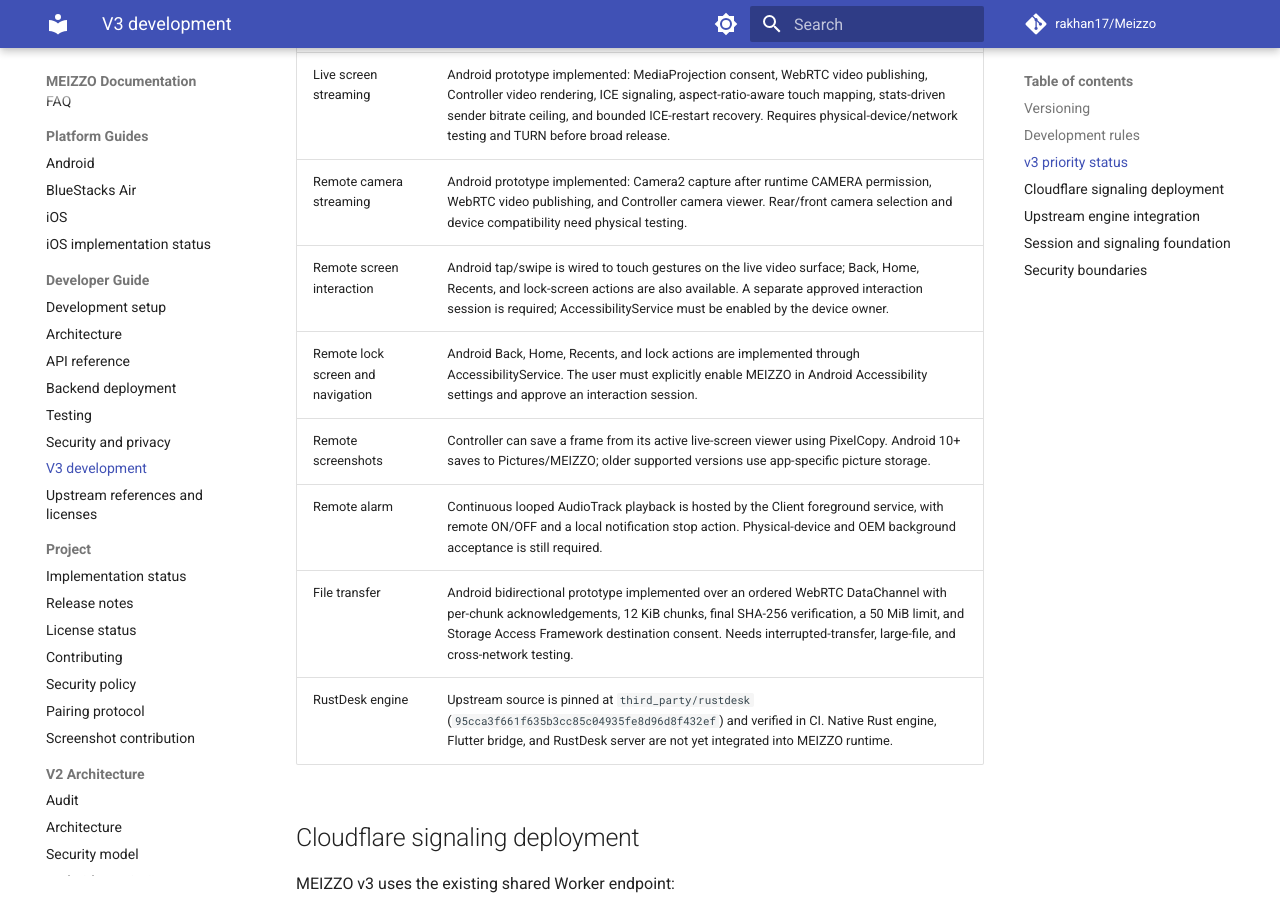
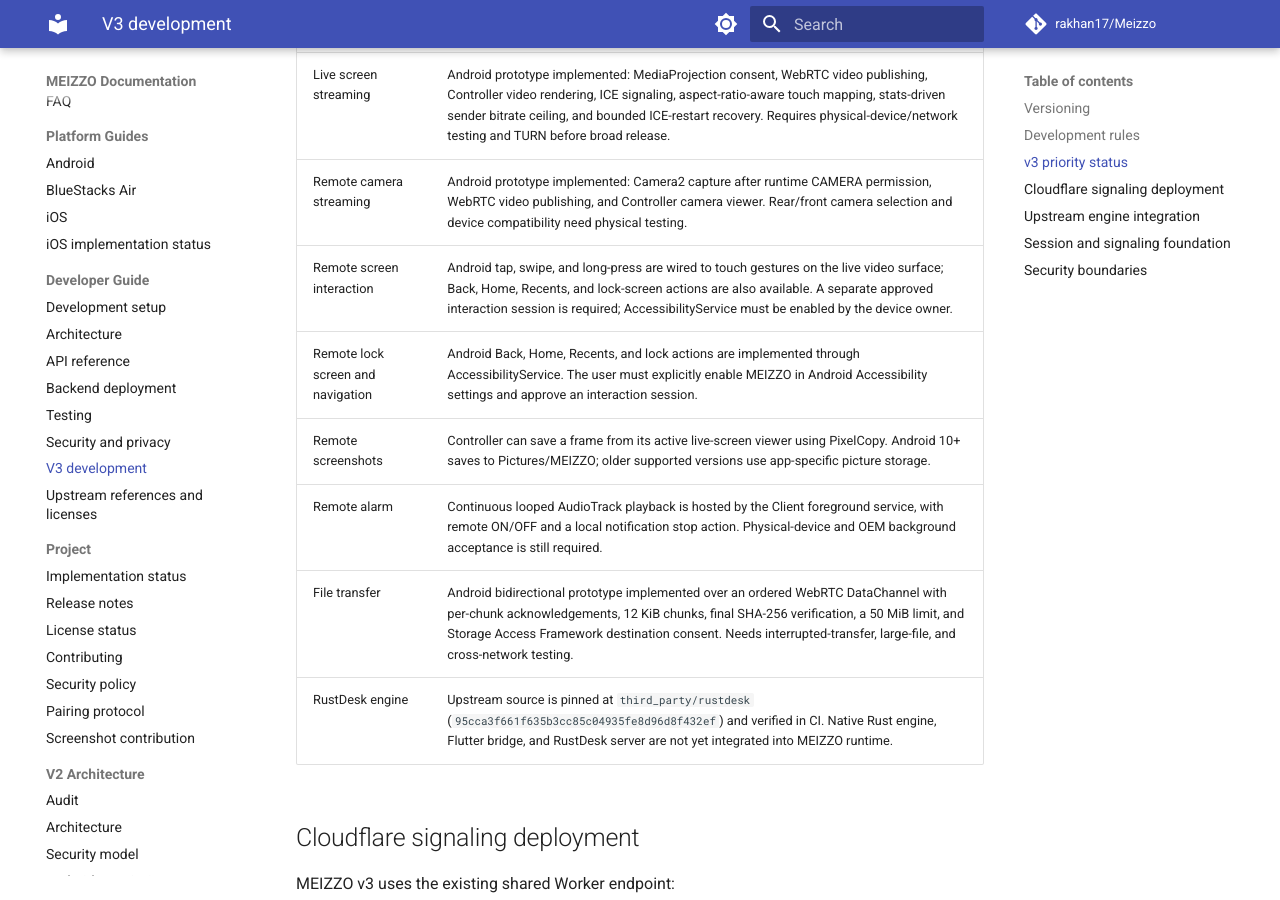
Before and after one commit to rakhan17/Meizzo, an MkDocs documentation site: the page built from docs/v3/README.md, in a window 1280 px wide and 900 px high, scrolled down 835 px. Built offline with MkDocs 1.6.1 and Material for MkDocs 9.7.7, drawn with Linux system fonts in a browser that asks for light colours; comment, search, counter and statistics services are not loaded.

Commit message:
docs(android): document remote long-press input

```diff
--- a/docs/v3/README.md
+++ b/docs/v3/README.md
@@ -23,7 +23,7 @@ This branch is the isolated development line for MEIZZO 3.x. The v2.5.0 stable l
 |---|---|
 | Live screen streaming | Android prototype implemented: MediaProjection consent, WebRTC video publishing, Controller video rendering, ICE signaling, aspect-ratio-aware touch mapping, stats-driven sender bitrate ceiling, and bounded ICE-restart recovery. Requires physical-device/network testing and TURN before broad release. |
 | Remote camera streaming | Android prototype implemented: Camera2 capture after runtime CAMERA permission, WebRTC video publishing, and Controller camera viewer. Rear/front camera selection and device compatibility need physical testing. |
-| Remote screen interaction | Android tap/swipe is wired to touch gestures on the live video surface; Back, Home, Recents, and lock-screen actions are also available. A separate approved interaction session is required; AccessibilityService must be enabled by the device owner. |
+| Remote screen interaction | Android tap, swipe, and long-press are wired to touch gestures on the live video surface; Back, Home, Recents, and lock-screen actions are also available. A separate approved interaction session is required; AccessibilityService must be enabled by the device owner. |
 | Remote lock screen and navigation | Android Back, Home, Recents, and lock actions are implemented through AccessibilityService. The user must explicitly enable MEIZZO in Android Accessibility settings and approve an interaction session. |
 | Remote screenshots | Controller can save a frame from its active live-screen viewer using PixelCopy. Android 10+ saves to Pictures/MEIZZO; older supported versions use app-specific picture storage. |
 | Remote alarm | Continuous looped AudioTrack playback is hosted by the Client foreground service, with remote ON/OFF and a local notification stop action. Physical-device and OEM background acceptance is still required. |
```
